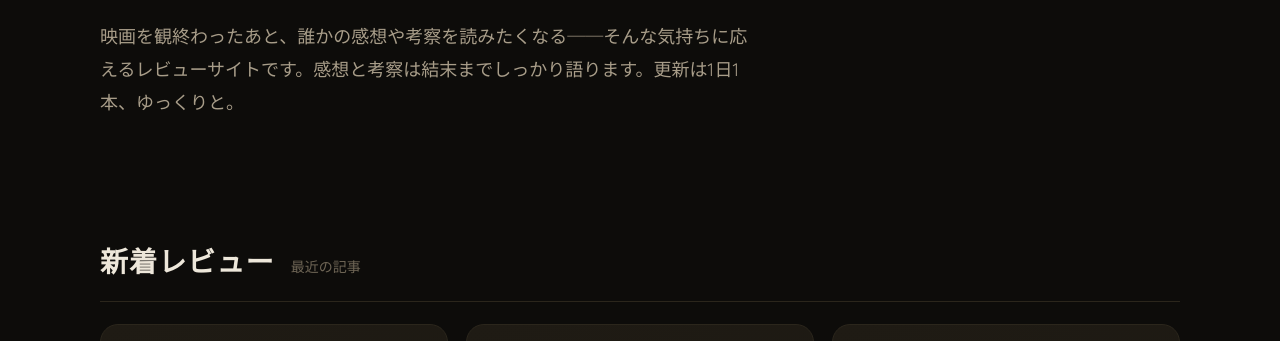
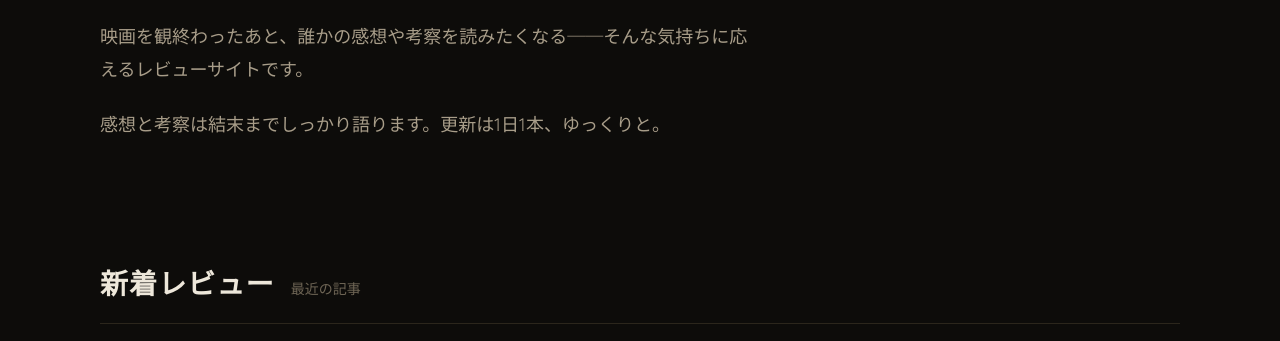
Before and after one commit to Gyro-TheSpin/cinema-impression, a plain HTML site: page index.html in a window 1280 px wide. Shown: the part 387-728 px from the top of the page. Drawn offline with Linux system fonts and the light colour scheme; a web font is replaced by a local one.

Commit message:
トップのリード文を2段落に分割

```diff
--- a/index.html
+++ b/index.html
@@ -116,7 +116,8 @@ footer.site .brand{font-size:19px}
 <div class="hero" id="top">
   <div class="kicker">MOVIE REVIEWS &amp; NOTES</div>
   <h1>映画の余韻を、<br><span class="num">言葉でもう一度</span>。</h1>
-  <p class="lead">映画を観終わったあと、誰かの感想や考察を読みたくなる——そんな気持ちに応えるレビューサイトです。感想と考察は結末までしっかり語ります。更新は1日1本、ゆっくりと。</p>
+  <p class="lead">映画を観終わったあと、誰かの感想や考察を読みたくなる——そんな気持ちに応えるレビューサイトです。</p>
+      <p class="lead">感想と考察は結末までしっかり語ります。更新は1日1本、ゆっくりと。</p>
 </div>
 
 <main>
```
